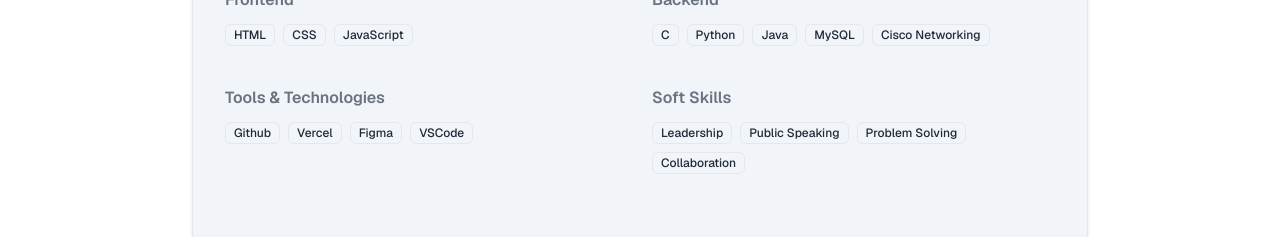
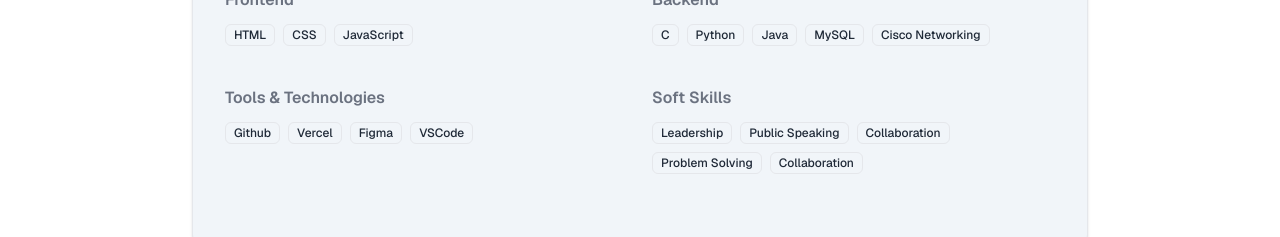
Before and after one commit to Evan-Rama/Portofolio, a Next.js app: page /cv in a window 1280 px wide. Shown: the part 1860-2097 px from the top of the page. Built offline with nearby package versions, Linux system fonts and the light colour scheme.

Commit message:
Add Collaboration

```diff
--- a/app/cv/page.tsx
+++ b/app/cv/page.tsx
@@ -161,7 +161,7 @@ export default function CVPage() {
               <div>
                 <h4 className="font-semibold mb-3">Soft Skills</h4>
                 <div className="flex flex-wrap gap-2 mb-4">
-                  {["Leadership", "Public Speaking", "Problem Solving", "Collaboration"].map(
+                  {["Leadership", "Public Speaking", "Collaboration", "Problem Solving", "Collaboration"].map(
                     (skill) => (
                       <Badge key={skill} variant="outline" className="text-xs">
                         {skill}
```
